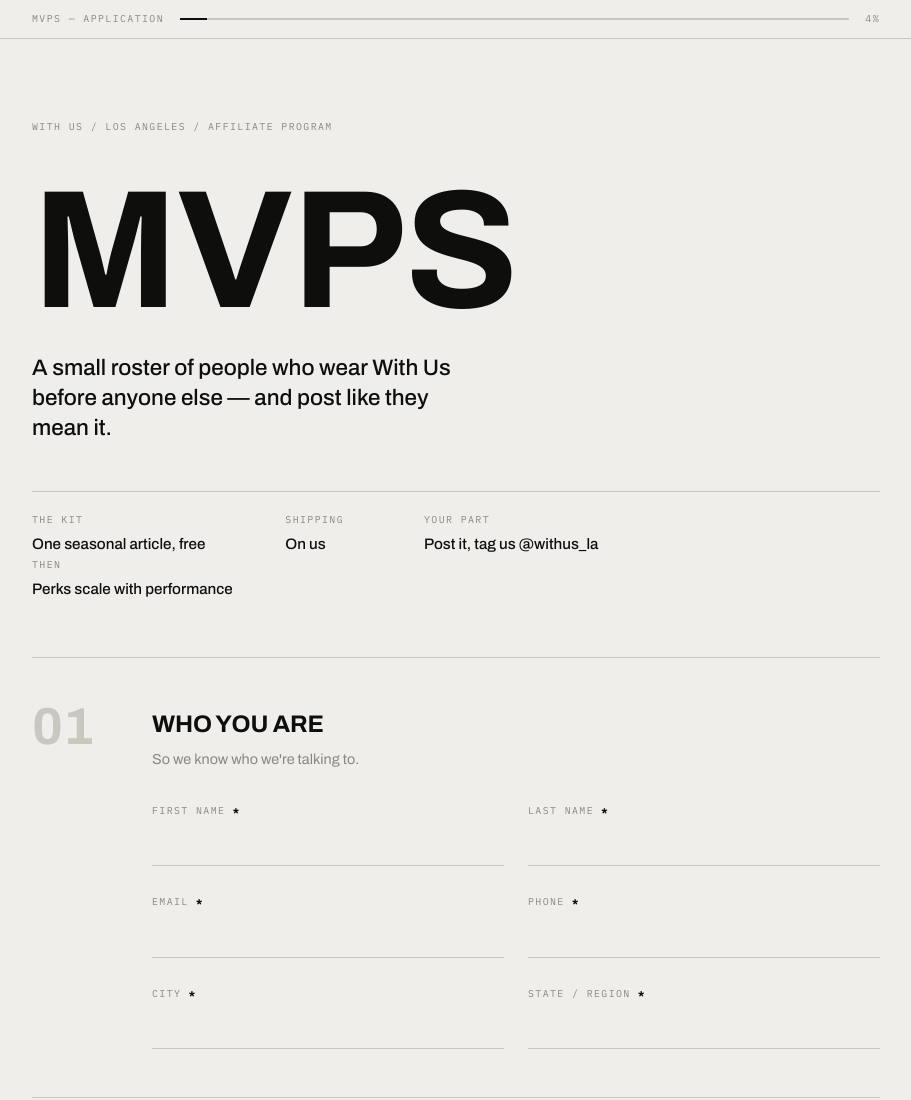
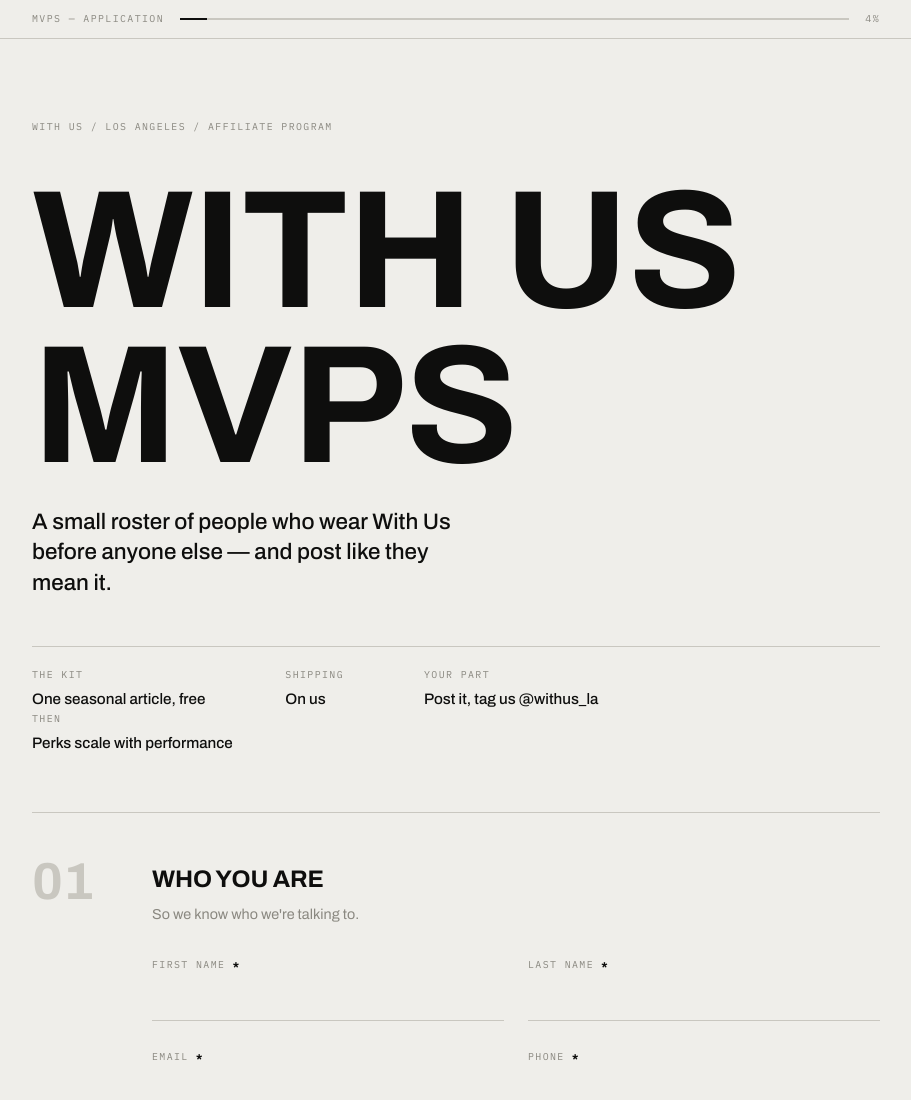
Before and after one commit to founding-kyra/with-us-mvp, a plain HTML site: page index.html in a window 1280 px wide. Shown: the top 1100 px of the page, without its empty margins (184-1095 px from the left). Drawn offline with Linux system fonts and the light colour scheme.

Commit message:
Update index.html

```diff
--- a/index.html
+++ b/index.html
@@ -131,7 +131,7 @@ button:focus-visible{outline:2px solid var(--ink);outline-offset:3px}
 
 <header>
   <p class="eyebrow mono">With Us / Los Angeles / Affiliate Program</p>
-  <h1 class="wide">MVPs</h1>
+  <h1 class="wide">WITH US MVPs</h1>
   <p class="lede">A small roster of people who wear With Us before anyone else — and post like they mean it.</p>
   <dl class="terms">
     <div><dt class="mono">The kit</dt><dd>One seasonal article, free</dd></div>
```
